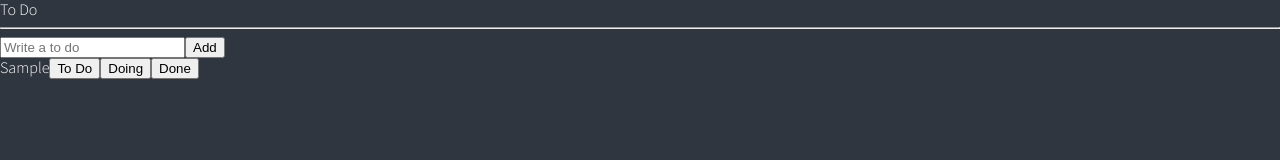
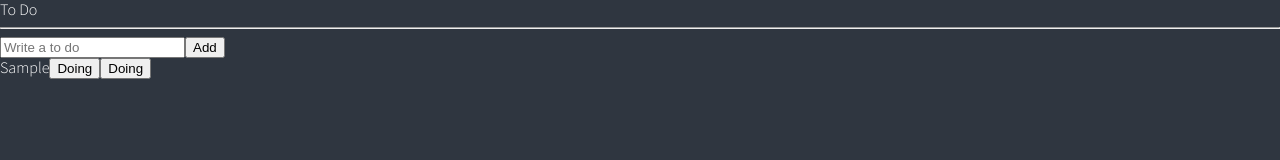
Before and after one commit to junghanbyeol/react-todo, a React (Create React App) app in the folder react-todo-app/: page / in a window 1280 px wide. Both pictures are taken after typing "Sample" into the empty fields and a click on the button "Add". Shown: the top 160 px of the page. Built offline with nearby package versions, Linux system fonts and the light colour scheme.

Commit message:
onclick event 추가

```diff
--- a/react-todo-app/src/component/ToDo.tsx
+++ b/react-todo-app/src/component/ToDo.tsx
@@ -1,12 +1,33 @@
-import { IToDo } from "../atoms";
+import React from "react";
+import { IToDo, toDoState } from "../atoms";
+import { useSetRecoilState } from "recoil";
 
-function ToDo({ text }: IToDo) {
+function ToDo({ text, category, id }: IToDo) {
+  const setToDos = useSetRecoilState(toDoState)
+  const onClick = (event: React.MouseEvent<HTMLButtonElement>) => {
+    console.log(event.currentTarget.name)
+    const {
+      currentTarget: {name}
+    } = event
+    setToDos(oldToDos => {
+      const targetIndex = oldToDos.findIndex((toDo) => toDo.id === id)
+      const oldToDo = oldToDos[targetIndex]
+      const newToDo = { text, id, category: name}
+      return oldToDos
+    })
+  };
   return (
     <li>
       <span>{text}</span>
-      <button>To Do</button>
-      <button>Doing</button>
-      <button>Done</button>
+      {category !== "DOING" && (
+        <button name="DOING" onClick={onClick}>Doing</button>
+      )}
+      {category !== "TO_DO" && (
+        <button name="TO_DO" onClick={onClick}>Doing</button>
+      )}
+      {category !== "DONE" && (
+        <button name="DONE" onClick={onClick}>Doing</button>
+      )}
     </li>
   );
 }
```
